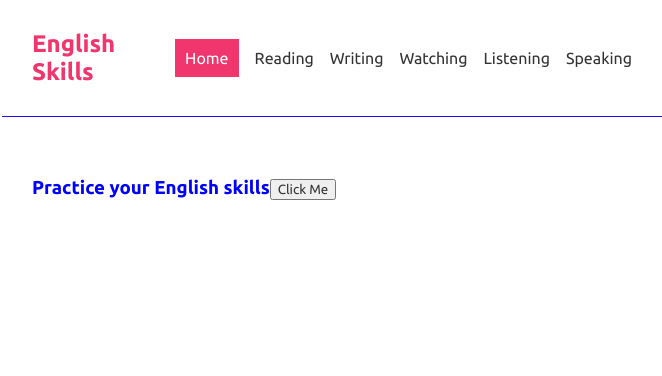
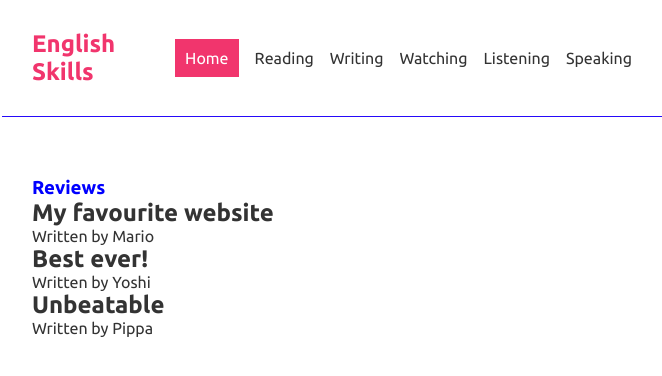
Before and after one commit to SoniaCarrilloM/TestReact, a React (Create React App) app in the folder testreact/: page / in a window 1280 px wide. Shown: the top 376 px of the page, without its empty margins (308-970 px from the left). Built offline with nearby package versions, Linux system fonts and the light colour scheme; the HTML template or start-up script is replaced by a standard one; a web font is replaced by a local one.

Commit message:
added list

```diff
--- a/testreact/src/Home.js
+++ b/testreact/src/Home.js
@@ -1,6 +1,21 @@
+import { useState } from "react";
+
 const Home = () => {
-  const handleClick = () => {};
-
+  const [blogs, setBlogs] = useState([
+    {
+      title: "My favourite website",
+      body: "lorem ipsum...",
+      author: "Mario",
+      id: 1,
+    },
+    { title: "Best ever!", body: "lorem ipsum...", author: "Yoshi", id: 2 },
+    {
+      title: "Unbeatable",
+      body: "lorem ipsum...",
+      author: "Pippa",
+      id: 3,
+    },
+  ]);
   return (
     <div className="Home">
       <h3
@@ -8,9 +23,15 @@
           color: "blue",
         }}
       >
-        Practice your English skills
-        <button onClick={handleClick}>Click Me</button>
+        Reviews
       </h3>
+
+      {blogs.map((blog) => (
+        <div className="blog-preview" key={blog.id}>
+          <h2>{blog.title}</h2>
+          <p>Written by {blog.author}</p>
+        </div>
+      ))}
     </div>
   );
 };
--- a/testreact/src/index.css
+++ b/testreact/src/index.css
@@ -31,5 +31,4 @@
   max-width: 600px;
   margin: 40px auto;
   padding: 20px;
-  font-color: #260af9;
 }
```
